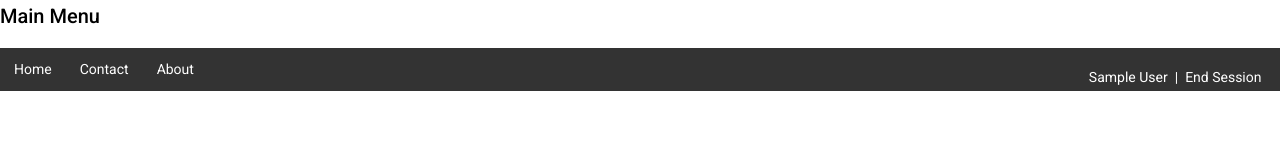
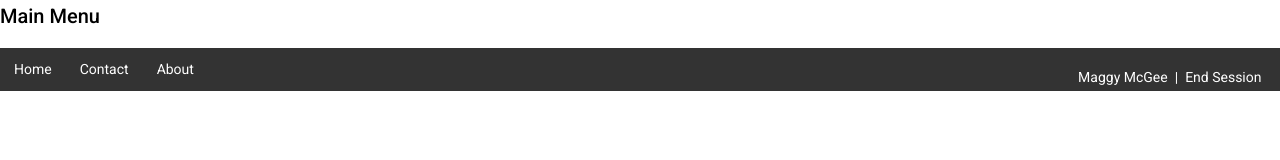
Before and after one commit to lisacopeland/sign-app, an Angular app: page / in a window 1280 px wide. Shown: the top 160 px of the page. Built offline with nearby package versions, Linux system fonts and the light colour scheme; what angular2-signaturepad would draw is missing.

Commit message:
Menu is in own component, menu click closes menu

```diff
--- a/src/app/app.component.html
+++ b/src/app/app.component.html
@@ -1,19 +1,10 @@
     <h2 class="element-invisible skip-focus">Main Menu</h2>
-    <div class="menu-row">
-      <input #menubtn class="menu-btn" type="checkbox" id="menu-btn" />
-      <label class="menu-icon" for="menu-btn"><span class="navicon"></span></label>
-      <ul #wholemenu class="menu">
-        <li *ngFor="let item of menu">
-          <a href="item.url">
-            {{item.text.value}}
-          </a>
-        </li>
-      </ul>
-      <div class="voter-info">
-        <a>Sample User</a><a>|</a>
-        <a>End Session</a>
-      </div>
-    </div>
+    <app-menu
+      [menu]=menu
+      [sessionLabel]=sessionLabel
+      (endSession)="endSession($event)"
+      (menuChoice)="menuChoice($event)">
+    </app-menu>
 
 <div *ngIf="showPad">
   <div #wrapper class="display-box">
--- a/src/app/app.component.scss
+++ b/src/app/app.component.scss
@@ -20,171 +20,3 @@
   top: 700px;
 }
  */
-
-.menu-row {
-  position: fixed;
-  display: flex;
-  justify-content: space-between;
-  flex-direction: row;
-  width: 100%;
-  z-index: 3;
-  background-color: #333;
-  color: #fff;
-}
-
-.voter-info {
-  display: flex;
-  flex-direction: row;
-  justify-content: flex-end;
-  margin: 5px 15px 0px 0px;
-  a {
-    padding: 1em 0.25em 0.25em 0.25em;
-  }
-}
-
-.menu-row .menu {
-  display: flex;
-  flex-direction: row;
-  background-color: #333;
-  color: #fff;
-  justify-content: flex-start;
-  width: auto;
-  position: relative;
-  padding: none;
-  top: 0px;
-  left: 0px;
-  max-height: none;
-}
-
-.menu-row ul {
-  margin: 0;
-  padding: 0;
-  list-style: none;
-  overflow: hidden;
-}
-
-.menu-row li a {
-  display: block;
-  color: #fff;
-  padding: 1em;
-  font-size: 1em;
-  line-height: 1;
-  text-decoration: none;
-  &:focus,
-  &:focus.focused,
-  &:hover {
-    text-decoration: none;
-    color: #fff;
-    background-color: #666;
-    outline: none !important;
-  }
-}
-
-.menu-row .menu-icon {
-  display: none;
-}
-
-.menu-row .menu-btn {
-  display: none;
-}
-
-@media screen and (max-width: 700px) {
-  .menu-row .menu {
-    display: flex;
-    flex-direction: column;
-    max-height: 0;
-    width: 250px;
-    position: absolute;
-    top: 0px;
-    left: 0px;
-    background-color: #333;
-    transition: max-height 0.2s ease-out;
-  }
-
-  .menu-row ul {
-    margin: 0;
-    padding-top: 50px;
-  }
-
-.menu-row .menu-icon {
-    cursor: pointer;
-    display: inline-block;
-    z-index: 99;
-    padding: 28px 20px;
-    position: relative;
-    user-select: none;
-  }
-
-  .menu-row .menu-icon .navicon {
-    background: white;
-    display: block;
-    height: 2px;
-    position: relative;
-    transition: background 0.2s ease-out;
-    width: 18px;
-  }
-
-  .menu-row .menu-icon .navicon:before,
-  .menu-row .menu-icon .navicon:after {
-    background: white;
-    content: "";
-    display: block;
-    /*   color: white; */
-    height: 100%;
-    position: absolute;
-    transition: all 0.2s ease-out;
-    width: 100%;
-  }
-
-  .menu-row .menu-icon .navicon:before {
-    top: 5px;
-  }
-
-  .menu-row .menu-icon .navicon:after {
-    top: -5px;
-  }
-
-  /* menu btn */
-
-  .menu-row .menu-btn {
-    display: none;
-  }
-
-  .menu-row .menu-btn:checked ~ .menu {
-    max-height: 240px;
-    background-color: white;
-    color: black;
-  }
-
-  .menu-row .menu-btn:checked ~ ul li a {
-    background-color: white;
-    color: black;
-    &:focus,
-    &:focus.focused,
-    &:hover {
-      text-decoration: none;
-      color: #fff;
-      background-color: #666;
-      outline: none !important;
-    }
-  }
-
-  .menu-row .menu-btn:checked ~ .menu-icon .navicon {
-    background: transparent;
-  }
-
-  .menu-row .menu-btn:checked ~ .menu-icon .navicon:before {
-    background-color: black;
-    transform: rotate(-45deg);
-  }
-
-  .menu-row .menu-btn:checked ~ .menu-icon .navicon:after {
-    background-color: black;
-    transform: rotate(45deg);
-  }
-
-  .menu-row .menu-btn:checked ~ .menu-icon:not(.steps) .navicon:before,
-  .menu-row .menu-btn:checked ~ .menu-icon:not(.steps) .navicon:after {
-    top: 0;
-  }
-}
--- a/src/app/app.component.ts
+++ b/src/app/app.component.ts
@@ -8,8 +8,7 @@ import { SignaturePad } from 'angular2-signaturepad';
   styleUrls: ['./app.component.scss']
 })
 export class AppComponent {
-  @ViewChild('menubtn', { static: true }) menuBtn: ElementRef;
-  @ViewChild('wholemenu', { static: true }) wholemenu: ElementRef;
+
   @ViewChild('wrapper', { read: ElementRef, static: false }) wrapper: ElementRef;
 
   @ViewChild(SignaturePad, { static: false }) signaturePad: SignaturePad;
@@ -25,6 +24,7 @@ export class AppComponent {
     'throttle': 5
   };
 
+  sessionLabel = 'Maggy McGee';
   menu = [
     { "url": "/home", "text": { "value": "Home", "translations": {} } },
     {
@@ -35,7 +35,6 @@ export class AppComponent {
   ];
 
   constructor(private elRef: ElementRef,
-              private renderer: Renderer2,
               private breakpointObserver: BreakpointObserver) {
     this.breakpointObserver
       .observe(['(min-width: 700px)'])
@@ -44,15 +43,7 @@ export class AppComponent {
       });
 
     // this.checkBoxEl = this.menuBtn.nativeElement;
-    this.renderer.listen('window', 'click', (e: Event) => {
-      if (e.target === this.menuBtn.nativeElement) {
-        console.log('this is the input');
-        this.menuBtn.nativeElement.click();
-      }
-      if (e.target !== this.menuBtn.nativeElement && e.target !== this.wholemenu.nativeElement) {
-        this.menuBtn.nativeElement.click();
-      }
-      });
+
     }
 
   ngOnInit() {
@@ -76,20 +67,6 @@ export class AppComponent {
         this.updateDisplay();
       // })
 
-    }
-  }
-
-  closeMenuButton() {
-    this.checkBoxEl.click();
-  }
-
-  toggleMenuButton() {
-    console.log('menu toggled! ');
-    this.bigMenu = !this.bigMenu;
-    if (!this.bigMenu) {
-      setTimeout(() => {
-        // this.checkBoxEl = this.checkbox.nativeElement;
-      }, 100)
     }
   }
 
@@ -125,5 +102,13 @@ export class AppComponent {
     }
   }
 
+  endSession($event) {
+    console.log('got the endsession event');
+  }
+
+  menuChoice($event) {
+    console.log('got the menuChoice event', $event);
+  }
+
 
 }
--- a/src/app/menu/menu.component.html
+++ b/src/app/menu/menu.component.html
@@ -1 +1,15 @@
-<p>menu works!</p>
+    <div #menucomponent class="menu-row">
+      <input #menubtn class="menu-btn" type="checkbox" id="menu-btn" />
+      <label class="menu-icon" for="menu-btn"><span class="navicon"></span></label>
+      <ul #menucard class="menu">
+        <li *ngFor="let item of menu">
+          <a (click)="onMenuChoice(item)">
+            {{item.text.value}}
+          </a>
+        </li>
+      </ul>
+      <div *ngIf="sessionLabel" class="voter-info">
+        <a>{{sessionLabel}}</a><a>|</a>
+        <a (click)="onEndSession()">End Session</a>
+      </div>
+    </div>
--- a/src/app/menu/menu.component.scss
+++ b/src/app/menu/menu.component.scss
@@ -0,0 +1,168 @@
+
+.menu-row {
+  position: fixed;
+  display: flex;
+  justify-content: space-between;
+  flex-direction: row;
+  width: 100%;
+  z-index: 3;
+  background-color: #333;
+  color: #fff;
+}
+
+.voter-info {
+  display: flex;
+  flex-direction: row;
+  justify-content: flex-end;
+  margin: 5px 15px 0px 0px;
+  a {
+    padding: 1em 0.25em 0.25em 0.25em;
+  }
+}
+
+.menu-row .menu {
+  display: flex;
+  flex-direction: row;
+  background-color: #333;
+  color: #fff;
+  justify-content: flex-start;
+  width: auto;
+  position: relative;
+  padding: none;
+  top: 0px;
+  left: 0px;
+  max-height: none;
+}
+
+.menu-row ul {
+  margin: 0;
+  padding: 0;
+  list-style: none;
+  overflow: hidden;
+}
+
+.menu-row li a {
+  display: block;
+  color: #fff;
+  padding: 1em;
+  font-size: 1em;
+  line-height: 1;
+  text-decoration: none;
+  &:focus,
+  &:focus.focused,
+  &:hover {
+    text-decoration: none;
+    color: #fff;
+    background-color: #666;
+    outline: none !important;
+  }
+}
+
+.menu-row .menu-icon {
+  display: none;
+}
+
+.menu-row .menu-btn {
+  display: none;
+}
+
+@media screen and (max-width: 700px) {
+  .menu-row .menu {
+    display: flex;
+    flex-direction: column;
+    max-height: 0;
+    width: 250px;
+    position: absolute;
+    top: 0px;
+    left: 0px;
+    background-color: #333;
+    transition: max-height 0.2s ease-out;
+  }
+
+  .menu-row ul {
+    margin: 0;
+    padding-top: 50px;
+  }
+
+.menu-row .menu-icon {
+    cursor: pointer;
+    display: inline-block;
+    z-index: 99;
+    padding: 28px 20px;
+    position: relative;
+    user-select: none;
+  }
+
+  .menu-row .menu-icon .navicon {
+    background: white;
+    display: block;
+    height: 2px;
+    position: relative;
+    transition: background 0.2s ease-out;
+    width: 18px;
+  }
+
+  .menu-row .menu-icon .navicon:before,
+  .menu-row .menu-icon .navicon:after {
+    background: white;
+    content: "";
+    display: block;
+    /*   color: white; */
+    height: 100%;
+    position: absolute;
+    transition: all 0.2s ease-out;
+    width: 100%;
+  }
+
+  .menu-row .menu-icon .navicon:before {
+    top: 5px;
+  }
+
+  .menu-row .menu-icon .navicon:after {
+    top: -5px;
+  }
+
+  /* menu btn */
+
+  .menu-row .menu-btn {
+    display: none;
+  }
+
+  .menu-row .menu-btn:checked ~ .menu {
+    max-height: 240px;
+    background-color: white;
+    color: black;
+  }
+
+  .menu-row .menu-btn:checked ~ ul li a {
+    background-color: white;
+    color: black;
+    &:focus,
+    &:focus.focused,
+    &:hover {
+      text-decoration: none;
+      color: #fff;
+      background-color: #666;
+      outline: none !important;
+    }
+  }
+
+  .menu-row .menu-btn:checked ~ .menu-icon .navicon {
+    background: transparent;
+  }
+
+  .menu-row .menu-btn:checked ~ .menu-icon .navicon:before {
+    background-color: black;
+    transform: rotate(-45deg);
+  }
+
+  .menu-row .menu-btn:checked ~ .menu-icon .navicon:after {
+    background-color: black;
+    transform: rotate(45deg);
+  }
+
+  .menu-row .menu-btn:checked ~ .menu-icon:not(.steps) .navicon:before,
+  .menu-row .menu-btn:checked ~ .menu-icon:not(.steps) .navicon:after {
+    top: 0;
+  }
+}
--- a/src/app/menu/menu.component.ts
+++ b/src/app/menu/menu.component.ts
@@ -1,4 +1,4 @@
-import { Component, OnInit } from '@angular/core';
+import { Component, ElementRef, EventEmitter, Input, OnInit, Output, Renderer2, ViewChild } from '@angular/core';
 
 @Component({
   selector: 'app-menu',
@@ -6,10 +6,48 @@ import { Component, OnInit } from '@angular/core';
   styleUrls: ['./menu.component.scss']
 })
 export class MenuComponent implements OnInit {
+  @Input() menu: any = [];
+  @Input() sessionLabel: string = '';
+  @Output() endSession = new EventEmitter();
+  @Output() menuChoice = new EventEmitter();
+  @ViewChild('menubtn', { static: true }) menuBtn: ElementRef;
+  @ViewChild('menucard', { static: true }) menucard: ElementRef;
+  constructor(private renderer: Renderer2) {
 
-  constructor() { }
+    this.renderer.listen('window', 'click', (e: Event) => {
+      const menuOpen = this.menuBtn.nativeElement.checked;
+      if (!menuOpen) {
+        return
+      }
+      if ((<HTMLElement>e.target).matches('a')) {
+          console.log('a choice was made!');
+          this.menuBtn.nativeElement.click();
+      }
+
+      if (e.target === this.menuBtn.nativeElement) {
+        // I don't need to do anything, the css will take care of it
+        console.log('the target was the button!');
+      }
+
+      if (!this.menucard.nativeElement.contains(e.target)) {
+        // A click outside the menu, close the menu
+        console.log('menu was not clicked!');
+        this.menuBtn.nativeElement.click();
+      }
+    });
+  }
 
   ngOnInit(): void {
   }
 
+  onEndSession() {
+    // console.log('hi from endSession');
+    this.endSession.emit('true');
+  }
+
+  onMenuChoice(item) {
+    // console.log('hi from menuChoice');
+    this.menuChoice.emit(item);
+  }
+
 }
```
